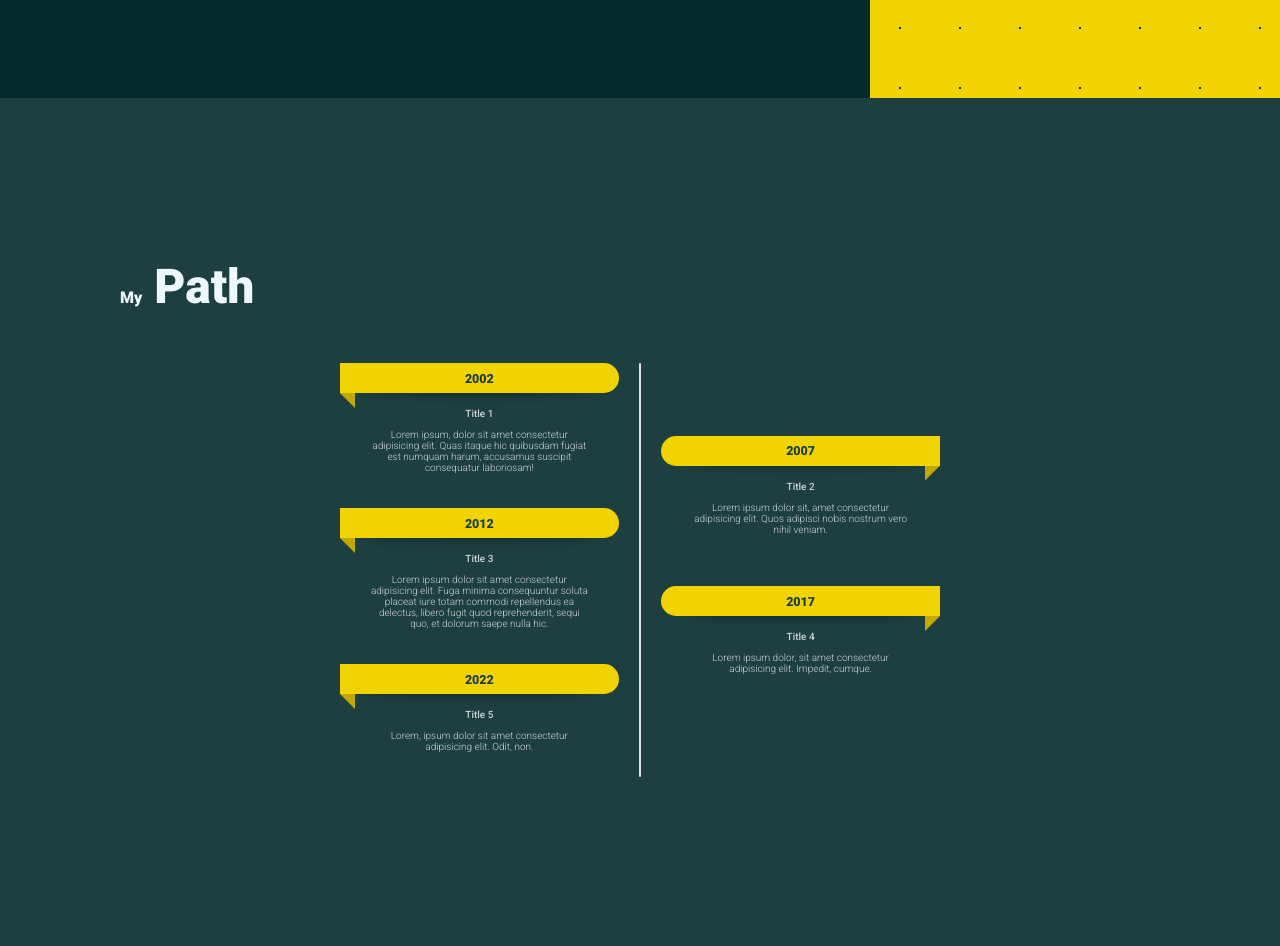
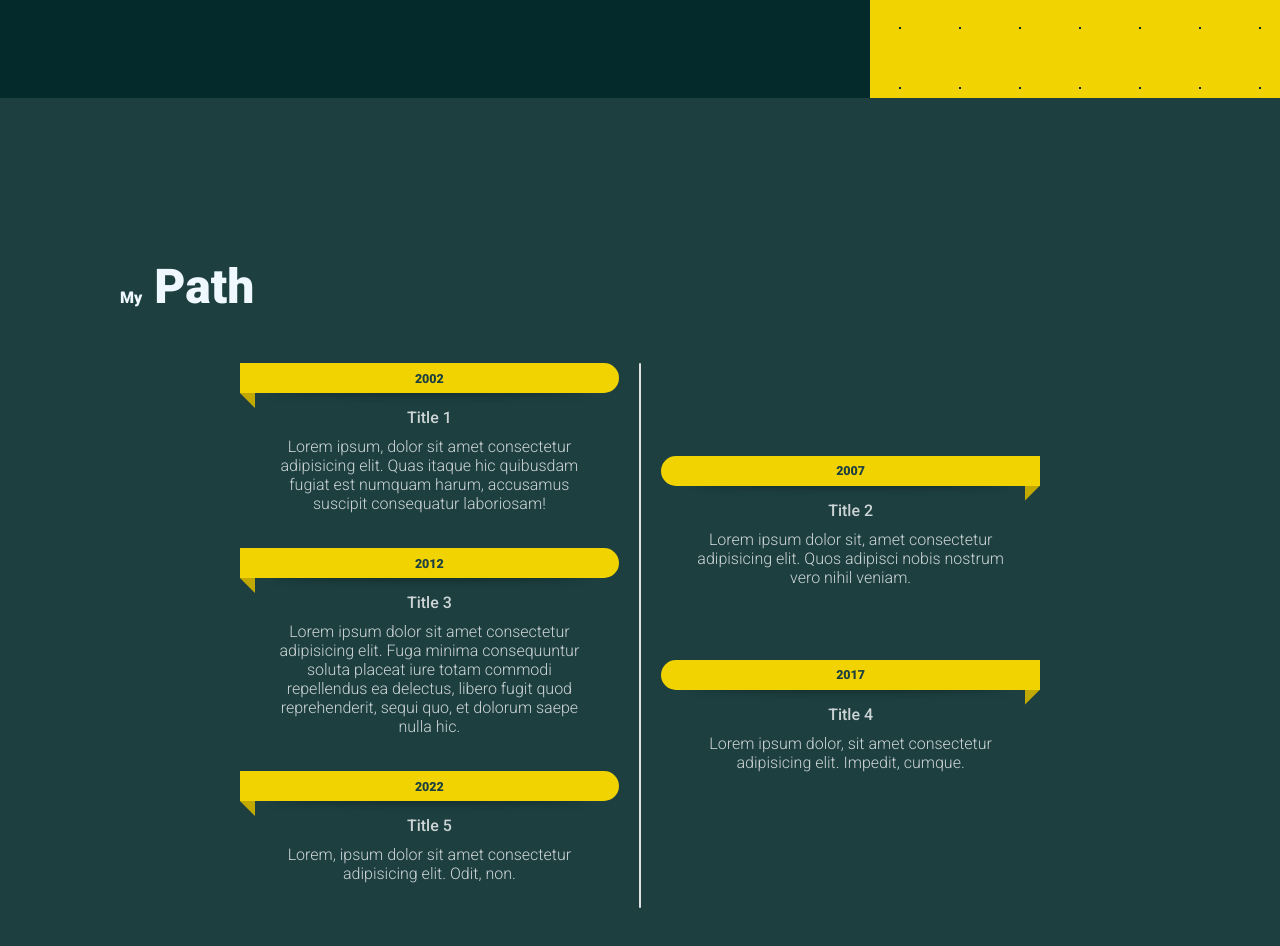
Before and after one commit to axelcolson/my-portfolio, a React (Create React App) app: page / in a window 1280 px wide. Shown: the part 902-1848 px from the top of the page. Built offline with nearby package versions, Linux system fonts and the light colour scheme.

Commit message:
Improved the size of the timeline

```diff
--- a/src/stylesheets/Experience.css
+++ b/src/stylesheets/Experience.css
@@ -27,6 +27,7 @@
   margin: 0;
   padding: 0;
   box-sizing: border-box;
+  font-size: 1.6rem;
 }
 
 h1 {
@@ -42,7 +43,7 @@ ul {
   grid-auto-columns: max-content;
   column-gap: var(--col-gap);
   list-style: none;
-  width: min(60rem, 90%);
+  width: min(80rem, 90%);
   margin-inline: auto;
 }
 
```
